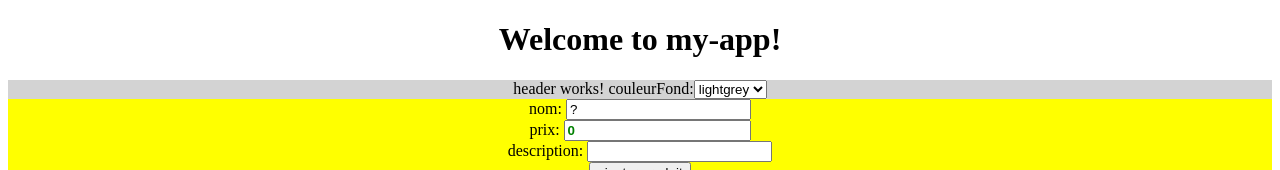
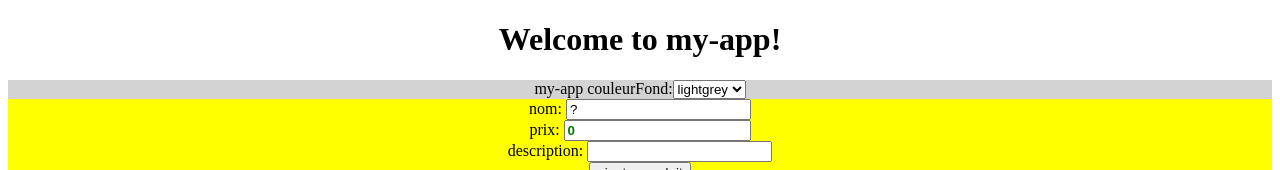
Before and after one commit to didier-tp/tp_ipssi, an Angular app in the folder tp_angular/my-app/: page / in a window 1280 px wide. Shown: the top 170 px of the page. Built offline with nearby package versions, Linux system fonts and the light colour scheme.

Commit message:
avec @Input et @Output

```diff
--- a/tp_angular/my-app/src/app/app.component.html
+++ b/tp_angular/my-app/src/app/app.component.html
@@ -3,7 +3,7 @@
   <h1>
     Welcome to {{ title }}!
   </h1>
-  <app-header></app-header>
+  <app-header [titre]="title" (couleurEvent)="onCouleurChange($event)"></app-header>
   <app-products></app-products>
 </div>
 
--- a/tp_angular/my-app/src/app/app.component.ts
+++ b/tp_angular/my-app/src/app/app.component.ts
@@ -7,4 +7,9 @@ import { Component } from '@angular/core';
 })
 export class AppComponent {
   title = 'my-app';
+
+  onCouleurChange(evt : any){
+    console.log("couleurFond:" + evt.value);
+  }
+
 }
--- a/tp_angular/my-app/src/app/header/header.component.html
+++ b/tp_angular/my-app/src/app/header/header.component.html
@@ -1,6 +1,7 @@
 <div [style.background]="couleurFond">
-  <span>header works! </span>
-  couleurFond:<select [(ngModel)]='couleurFond'>
+  <span>{{titre}} </span>
+  couleurFond:<select [(ngModel)]='couleurFond'
+               (change)="riseEvent($event)" >
     <!--
       <option>lightgrey</option>
       <option>red</option>
--- a/tp_angular/my-app/src/app/header/header.component.ts
+++ b/tp_angular/my-app/src/app/header/header.component.ts
@@ -1,4 +1,4 @@
-import { Component, OnInit } from '@angular/core';
+import { Component, OnInit, Input, EventEmitter, Output } from '@angular/core';
 
 @Component({
   selector: 'app-header',
@@ -6,6 +6,17 @@ import { Component, OnInit } from '@angular/core';
   styleUrls: ['./header.component.sass']
 })
 export class HeaderComponent implements OnInit {
+
+  @Output()
+  couleurEvent : EventEmitter<{value:string}> = new EventEmitter<{value:string}>();
+
+  riseEvent(evt:any){
+    //this.couleurEvent.emit({value: evt.target.value});
+    this.couleurEvent.emit({value: this.couleurFond});
+  }
+
+  @Input()
+  titre : string = "titre par defaut" ;
 
   listeCouleurs = [ "lightgrey" ,"red" , "green" , "blue"]
   couleurFond : string = "lightgrey";
```
